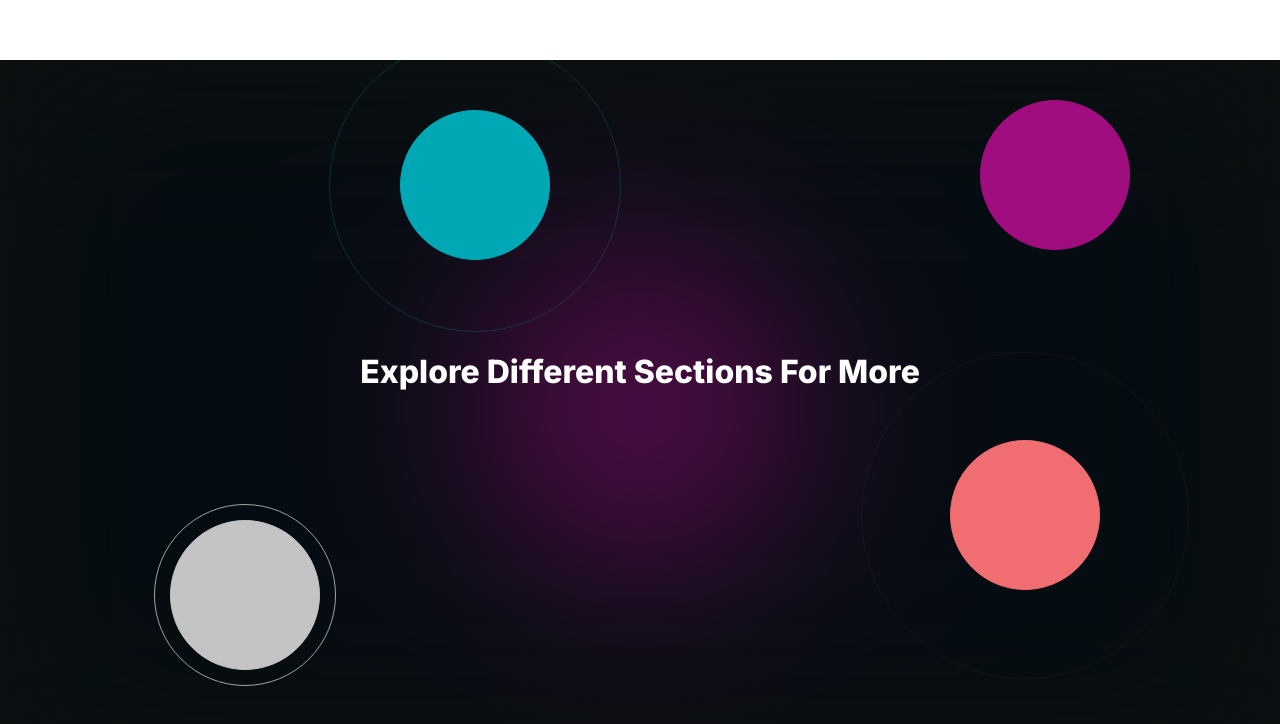
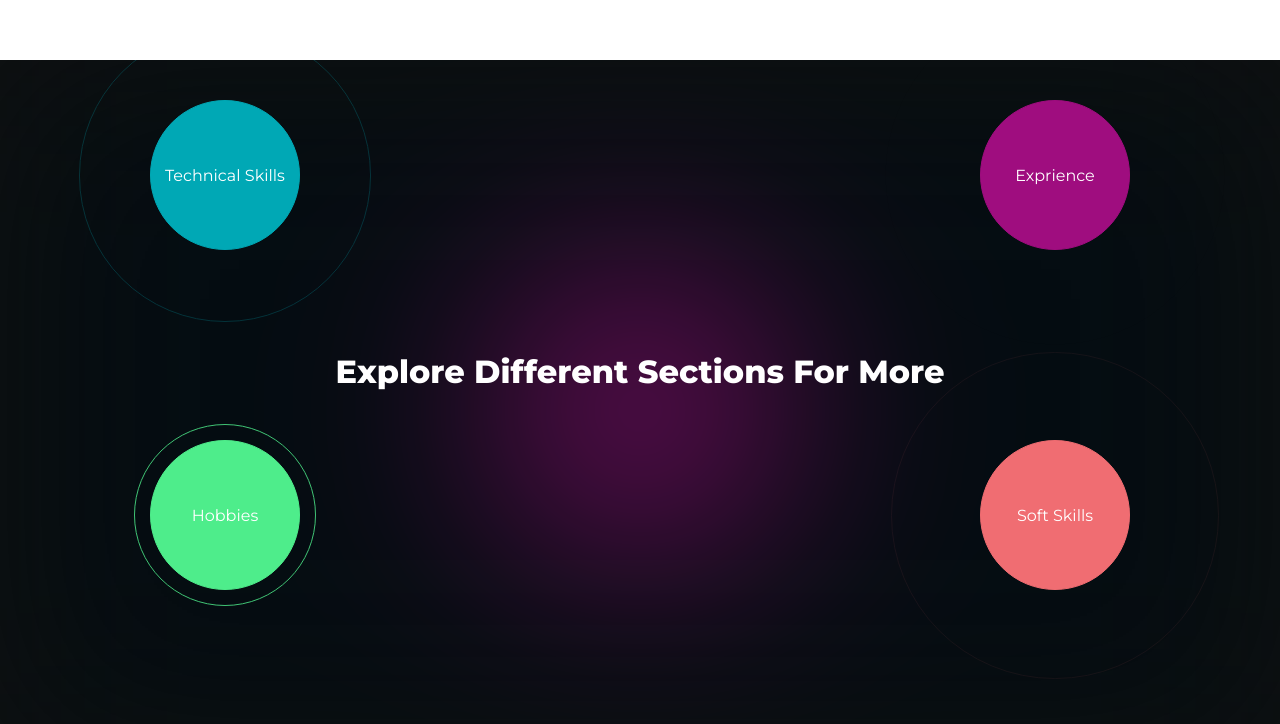
Before and after one commit to alivarastepour/Who_Am_I, a Next.js app: page / in a window 1280 px wide. Shown: the part 1561-2285 px from the top of the page. Built offline with nearby package versions, Linux system fonts and the light colour scheme.

Commit message:
more styles are added to AllInOne component

```diff
--- a/components/AllInOne/AllInOne.tsx
+++ b/components/AllInOne/AllInOne.tsx
@@ -1,7 +1,11 @@
 import { useIntersection } from "@/hooks/useIntersection";
 import styles from "@/styles/allInOne.module.scss";
 // exprirence , skills(soft, tech), hobbies
-
+import { Montserrat as Inter } from "next/font/google";
+const inter = Inter({
+  subsets: ["latin"],
+  weight: ["100", "400", "500", "800"],
+});
 const AllInOne = () => {
   const AllInOneWrapperID = "all-in-one-wrapper";
   useIntersection({
@@ -36,7 +40,10 @@ const AllInOne = () => {
   });
   return (
     <>
-      <div id={"all-in-one-wrapper"} className={styles["all-in-one-wrapper"]}>
+      <div
+        id={"all-in-one-wrapper"}
+        className={`${styles["all-in-one-wrapper"]} ${inter.className}`}
+      >
         <div
           id={"all-in-one-background-wrapper"}
           className={styles["all-in-one-background-wrapper"]}
@@ -48,36 +55,84 @@ const AllInOne = () => {
           id="feature-container-1"
           className={`${styles["feature-container"]} ${styles["feature-container-1"]}`}
         >
+          <div className={styles["info-wrapper"]}>
+            <div className={`${styles["title"]} title`}>Exprience</div>
+            <div className={`${styles["description"]} description`}>
+              Lorem ipsum dolor sit, amet consectetur adipisicing elit.
+              Praesentium placeat ex quia eveniet maiores temporibus
+              reprehenderit, perferendis quas minima recusandae impedit dicta
+              rerum quis. Ratione aliquam dicta cupiditate excepturi neque
+              accusantium iste. Cumque aliquam nesciunt, impedit veniam atque
+              pariatur tempora nostrum labore accusamus iste nulla adipisci
+              eaque assumenda consequatur? Sint.
+            </div>
+          </div>
           <div
             id={"feature-container-border-container-1"}
-            className={styles["feature-container-border-container-1"]}
+            className={`${styles["feature-container-border-container-1"]} ${styles["feature-container-border-container"]}`}
           ></div>
         </div>
         <div
           id="feature-container-2"
           className={`${styles["feature-container"]} ${styles["feature-container-2"]}`}
         >
+          <div className={styles["info-wrapper"]}>
+            <div className={`${styles["title"]} title`}>Soft Skills</div>
+            <div className={`${styles["description"]} description`}>
+              Lorem ipsum dolor sit, amet consectetur adipisicing elit.
+              Praesentium placeat ex quia eveniet maiores temporibus
+              reprehenderit, perferendis quas minima recusandae impedit dicta
+              rerum quis. Ratione aliquam dicta cupiditate excepturi neque
+              accusantium iste. Cumque aliquam nesciunt, impedit veniam atque
+              pariatur tempora nostrum labore accusamus iste nulla adipisci
+              eaque assumenda consequatur? Sint.
+            </div>
+          </div>
           <div
             id={"feature-container-border-container-2"}
-            className={styles["feature-container-border-container-2"]}
+            className={`${styles["feature-container-border-container-2"]} ${styles["feature-container-border-container"]}`}
           ></div>
         </div>
         <div
           id="feature-container-3"
           className={`${styles["feature-container"]} ${styles["feature-container-3"]}`}
         >
+          <div className={styles["info-wrapper"]}>
+            <div className={`${styles["title"]} title`}>Technical Skills</div>
+            <div className={`${styles["description"]} description`}>
+              Lorem ipsum dolor sit, amet consectetur adipisicing elit.
+              Praesentium placeat ex quia eveniet maiores temporibus
+              reprehenderit, perferendis quas minima recusandae impedit dicta
+              rerum quis. Ratione aliquam dicta cupiditate excepturi neque
+              accusantium iste. Cumque aliquam nesciunt, impedit veniam atque
+              pariatur tempora nostrum labore accusamus iste nulla adipisci
+              eaque assumenda consequatur? Sint.
+            </div>
+          </div>
           <div
             id={"feature-container-border-container-3"}
-            className={styles["feature-container-border-container-3"]}
+            className={`${styles["feature-container-border-container-3"]} ${styles["feature-container-border-container"]}`}
           ></div>
         </div>
         <div
           id="feature-container-4"
           className={`${styles["feature-container"]} ${styles["feature-container-4"]}`}
         >
+          <div className={styles["info-wrapper"]}>
+            <div className={`${styles["title"]} title`}>Hobbies</div>
+            <div className={`${styles["description"]} description`}>
+              Lorem ipsum dolor sit, amet consectetur adipisicing elit.
+              Praesentium placeat ex quia eveniet maiores temporibus
+              reprehenderit, perferendis quas minima recusandae impedit dicta
+              rerum quis. Ratione aliquam dicta cupiditate excepturi neque
+              accusantium iste. Cumque aliquam nesciunt, impedit veniam atque
+              pariatur tempora nostrum labore accusamus iste nulla adipisci
+              eaque assumenda consequatur? Sint.
+            </div>
+          </div>
           <div
             id={"feature-container-border-container-4"}
-            className={styles["feature-container-border-container-4"]}
+            className={`${styles["feature-container-border-container-4"]} ${styles["feature-container-border-container"]}`}
           ></div>
         </div>
       </div>
--- a/styles/allInOne.module.scss
+++ b/styles/allInOne.module.scss
@@ -35,13 +35,35 @@
     display: flex;
     justify-content: center;
     align-items: center;
+
     transition: transform cubic-bezier(0.92, -0.36, 0, 1.27) 1s;
 
-    div {
+    .feature-container-border-container {
       position: absolute;
       width: 100%;
       height: 100%;
       border-radius: inherit;
+    }
+
+    .info-wrapper {
+      display: flex;
+      align-items: center;
+      justify-content: center;
+      flex-direction: column;
+      position: absolute;
+      color: #fff;
+      border-radius: inherit;
+      width: 100%;
+      height: 100%;
+    }
+
+    .title,
+    .description {
+      transition: all 1s ease-in-out;
+    }
+
+    .description {
+      display: none;
     }
 
     &:hover {
@@ -87,13 +109,15 @@
   }
 
   .feature-container-4 {
-    background-color: #c4c4c4;
-    border-color: #c4c4c4;
-    bottom: -200px;
+    background-color: #4eed8b;
+    border-color: #4eed8b;
+    left: -150px;
+    top: 300px;
+
     transition-delay: 160ms;
 
     .feature-container-border-container-4 {
-      border: 1px solid #c4c4c4;
+      border: 1px solid #4eed8b;
       animation-delay: 5400ms;
     }
   }
--- a/styles/globals.scss
+++ b/styles/globals.scss
@@ -47,28 +47,101 @@ body {
 .all-in-one-sliding-feature-1 {
   transform: translate(-300px, 40px);
   &:hover {
-    transform: translate(-300px, 40px) scale(5);
+    transform: translate(-300px, 40px) scale(4);
+
+    .description {
+      display: block !important;
+      position: absolute;
+      transform: translateY(1rem) !important;
+      font-size: 0.2rem;
+      padding: 0 3rem;
+    }
+
+    .title {
+      position: absolute;
+      transform: rotate(-90deg);
+      left: 0;
+      margin-top: 1.8rem;
+      max-width: 200px;
+      opacity: 0.5;
+    }
   }
 }
 
 .all-in-one-sliding-feature-2 {
-  transform: translate(-330px, 80px);
+  transform: translate(-300px, 80px);
   &:hover {
-    transform: translate(-330px, 80px) scale(5);
+    transform: translate(-300px, 80px) scale(4);
+
+    .description {
+      display: block !important;
+      position: absolute;
+      transform: translateY(1rem) !important;
+      font-size: 0.2rem;
+      padding: 0 3rem;
+      top: 0;
+    }
+
+    .title {
+      position: absolute;
+      // transform: rotate(-90deg);
+      top: 50%;
+      left: 0;
+      // margin-top: -1rem;
+      max-width: 200px;
+      opacity: 0.5;
+    }
   }
 }
 .all-in-one-sliding-feature-3 {
-  transform: translate(550px, 50px);
+  transform: translate(300px, 40px);
   &:hover {
-    transform: translate(550px, 50px) scale(5);
+    transform: translate(300px, 40px) scale(4);
+
+    .description {
+      display: block !important;
+      position: absolute;
+      transform: translateY(1rem) !important;
+      font-size: 0.2rem;
+      padding: 0 0 0 4rem;
+    }
+
+    .title {
+      position: absolute;
+      // transform: rotate(-90deg);
+      // left: 0;
+      top: 15%;
+      right: 0;
+      margin-top: 1.8rem;
+      max-width: 200px;
+      opacity: 0.5;
+    }
   }
 }
 .all-in-one-sliding-feature-4 {
-  transform: translate(170px, -290px);
+  transform: translate(300px, 80px);
   &:hover {
-    transform: translate(170px, -290px) scale(5);
+    transform: translate(300px, 80px) scale(4);
+
+    .description {
+      display: block !important;
+      position: absolute;
+      transform: translateY(1rem) !important;
+      font-size: 0.2rem;
+      padding: 0 3rem;
+      top: 0;
+    }
+
+    .title {
+      position: absolute;
+      top: 50%;
+      right: 0;
+      max-width: 200px;
+      opacity: 0.5;
+    }
   }
 }
+
 @keyframes who-am-i-slide-up {
   0% {
     transform: translateY(0);
```
